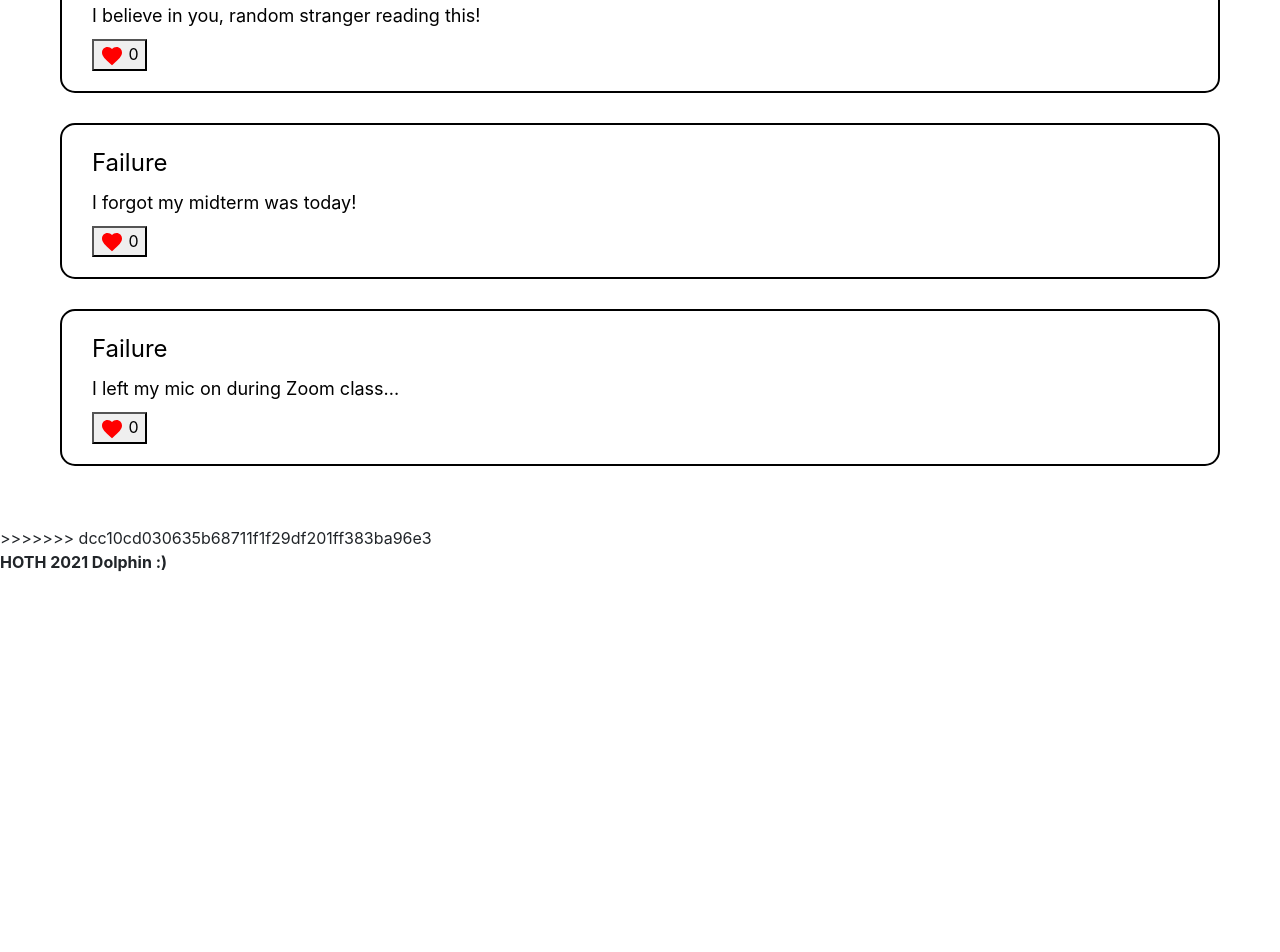
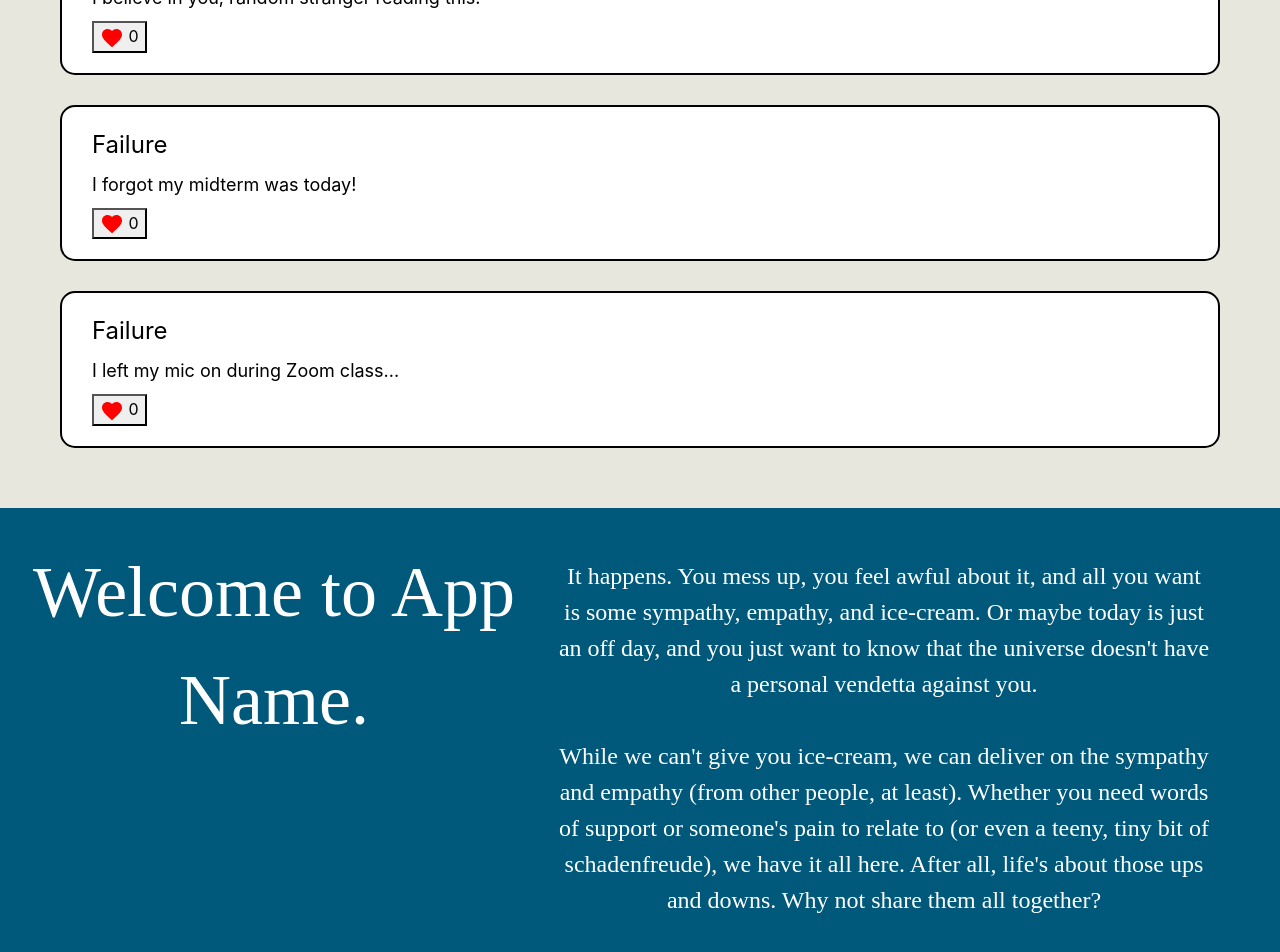
Before and after one commit to DianaDai426/HOTH-2021, a React (Create React App) app in the folder client/: page / in a window 1280 px wide. Shown: the part 1272-2224 px from the top of the page. Before the commit the page ends 1846 px from the top, so only its background shows below. Built offline with nearby package versions, Linux system fonts and the light colour scheme.

Commit message:
buttons at top now link to posts and about

```diff
--- a/client/src/App.js
+++ b/client/src/App.js
@@ -5,22 +5,31 @@ import { Link, Route, withRouter} from 'react-router-dom'
 import About from './pages/About'
 import CreatePost from './pages/CreatePost'
 import Nav from './components/Navbar'
+
+
 function App() {
   return (
-    <div className="app">
+    <div>
     <Nav/>
 
-      {/*header*/}
+    <section className={styles.content}>
+      <Route path = '/' exact component = {Landing}/>
+      <Route path = '/create_post' exact component = {CreatePost}/>
+      <Route path = '/about' exact component = {About}/>
+    </section>
+
+
+      {/*header
       <header className={styles.header}>
 
         <div className={styles.top}>
 
-          {/*title */}
+          {/*title
           <Link to="/" style={{textDecoration:'none'}}><div className={styles.title}>
             Some Title
           </div></Link>
 
-          {/*create a post */}
+          {/*create a post
           <div className={styles.createPost}>
             <Link to="/create_post" style={{textDecoration:'none'}}><div className={styles.plus}> + </div></Link>
           </div>
@@ -29,22 +38,14 @@ function App() {
         </div>
 
       </header>
+      */}
 
 
-      {/*content */}
-      <section className={styles.content}>
-          <Route path = '/' exact component = {Landing}/>
-          <Route path = '/create_post' exact component = {CreatePost}/>
-          <Route path = '/about' exact component = {About}/>
-
-        </section>
-
-
-         {/*footer */}
+         {/*footer
       <footer className={styles.footer}>
         <b>HOTH 2021 Dolphin :)</b>
       </footer>
-
+         */}
 
     </div>
   )
--- a/client/src/components/PostsApp/index.css
+++ b/client/src/components/PostsApp/index.css
@@ -1,5 +1,5 @@
 .post-body{
-    background-color: white;
+    background-color: #e7e7de;
     color: black;
     padding: 30px;
 }
--- a/client/src/pages/About/About.module.scss
+++ b/client/src/pages/About/About.module.scss
@@ -1,44 +1,42 @@
 .wrap{
-    background-color: rgb(85, 83, 83);
-    height:100vh;
-    padding-left:70px;
-    padding-right:90px;
+    background-color: #00587a;
+    height:100%;
+    display: flex;
+    align-items: center;
+    padding-top: 50px;
+    padding: 30px;
+
+
     .left{
-        width:50%;
-        height:1000px;
-
+        width:40%;
         display:flex;
         justify-content: center;
         text-align: center;
         float:left;
-
-
         font-family: PT Serif;
         font-style: normal;
         font-weight: normal;
         font-size: 72px;
-        line-height: 95px;
+        //line-height: 95px;
         display: flex;
         align-items: center;
         text-align: center;
-
         color: #FFFFFF;
     }
 
     .right{
-        height:1000px;
         display:flex;
         justify-content: center;
         text-align: center;
         font-family: PT Serif;
         font-style: normal;
         font-weight: normal;
-        font-size: 48px;
-        line-height: 64px;
+        font-size: 24px;
+        //line-height: 64px;
         display: flex;
         align-items: center;
         text-align: center;
-
+        padding: 20px 40px;
         color: #FFFFFF;
 
     }
--- a/client/src/pages/About/index.js
+++ b/client/src/pages/About/index.js
@@ -8,13 +8,23 @@ export default() =>{
         {/*Landing Title */}
         <section className = {styles.about}>
             <div className={styles.left}>
-                Welcome to Title of App.
+                Welcome to App Name.
             </div>
             <div className={styles.right}>
-
-            Explain the point of this app here in a way that ma
-            kes us sound really cool. And also makes the app sound rea
-            lly cool and welcoming. Ye.
+                It happens. You mess up, you feel awful about it,
+                and all you want is some sympathy, empathy, and
+                ice-cream. Or maybe today is just an off day,
+                and you just want to know that the universe doesn't
+                have a personal vendetta against you.
+                <br></br>
+                <br></br>
+                While we can't give you ice-cream, we can deliver
+                on the sympathy and empathy (from other people, at
+                least). Whether you need words of support or someone's
+                pain to relate to (or even a teeny, tiny bit of
+                schadenfreude), we have it all here. After all, life's
+                about those ups and downs. Why not share them all
+                together?
             </div>
         </section>
 
--- a/client/src/pages/Landing/Landing.module.scss
+++ b/client/src/pages/Landing/Landing.module.scss
@@ -1,5 +1,6 @@
 .wrap{
     height:100%;
+    background-color: #00587a;
 
     .landing{
         display:flex;
@@ -17,7 +18,7 @@
         align-items: center;
         text-align: center;
         width: auto;
-        padding-top: 100px;
+        padding-top: 130px;
         padding-bottom: 30px;
         color:white;
 
@@ -39,7 +40,7 @@
         width:auto;
         margin:auto;
         color: #000000;
-        background-color:#FF6C7D;
+        background-color:#008891;
 
 
         border-radius: 1em;
--- a/client/src/pages/Landing/index.js
+++ b/client/src/pages/Landing/index.js
@@ -4,6 +4,7 @@ import { Link, Route, withRouter} from 'react-router-dom'
 //import PostList from '../../components/Posts/PostList'
 //import Post from '../../components/Posts/index'
 import PostsApp from '../../components/PostsApp'
+import About from '../About'
 
 export default() =>{
     return <div className={styles.wrap}>
@@ -11,19 +12,21 @@ export default() =>{
         {/*Landing Title */}
         <section className = {styles.landing}>
             <div className={styles.mainTitle}>You're not alone.</div>
-            <div className={styles.showPosts}>See for yourself</div>
+            <a href="#posts" className={styles.showPosts}>See for yourself</a>
         </section>
 
         {/*about */}
         <section className={styles.about}>
-            <Link  to="/about" style={{color:"white"}}>  whoa, what is this about?</Link>
+            <a href="#about" style={{color:"white"}}>whoa, what is this about?</a>
         </section>
 
 
         {/*Posts*/}
-        <section>
-            <PostsApp />
-        </section>
+        <div id="posts"><PostsApp /></div>
+
+        {/*About*/}
+        <div id="about"><About /></div>
+
 
         {/*Post
          <section className={styles.post}>
@@ -36,12 +39,9 @@ export default() =>{
             })}
 
         </section>
-<<<<<<< HEAD
-=======
         */}
 
 
->>>>>>> dcc10cd030635b68711f1f29df201ff383ba96e3
 
     </div>
 }
```
Also changed, not shown: 1 other file (tests, documents, lock files or other folders).
